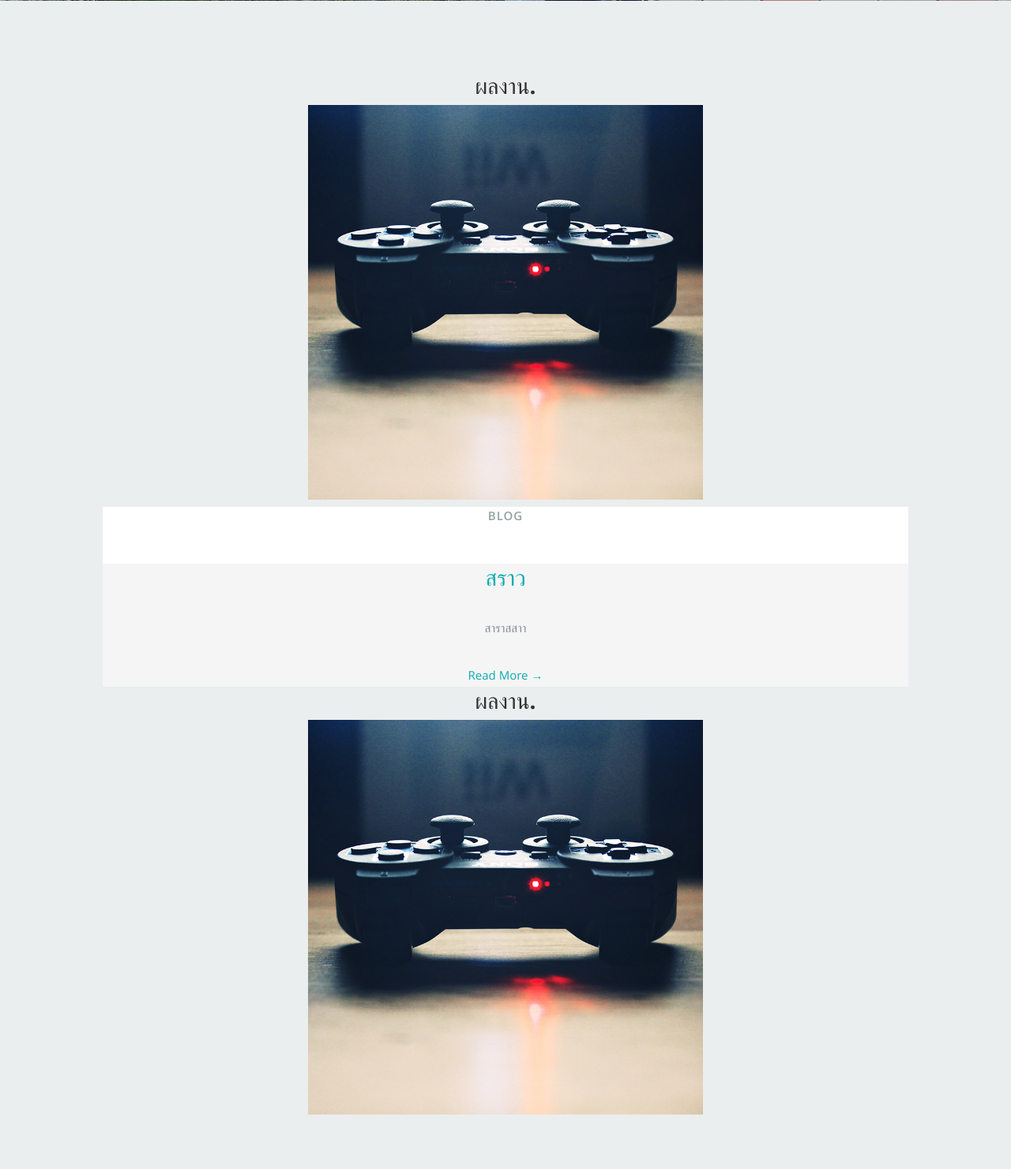
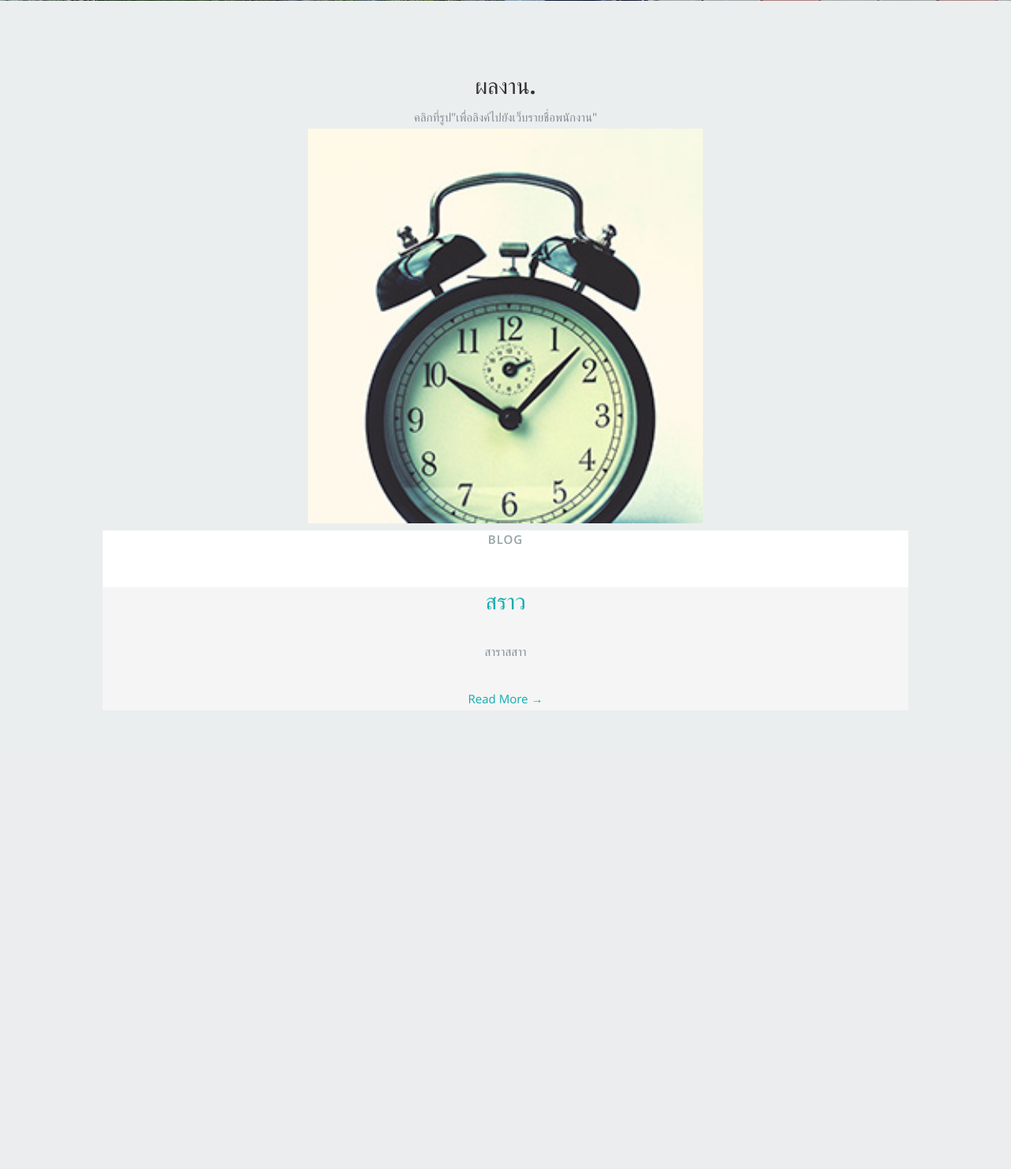
Before and after one commit to sarawut1107/Profile-for-web, a Django app: page /about/ in a window 1280 px wide. Shown: the part 799-2280 px from the top of the page at 79% size. After the commit the page ends 1691 px from the top, so only its background shows below. Run offline with Django 3.2, Linux system fonts and the light colour scheme; data comes from the database, SQL or seed files in the repository.

Commit message:
make it better

```diff
--- a/templates/blog.html
+++ b/templates/blog.html
@@ -89,10 +89,11 @@
       <div class="row">
 
          <div class="twelve columns collapsed">
-         <center> <h2>ผลงาน.</h2></center>
+         <center> <h2>ผลงาน.</h2>
+         คลิกที่รูป"เพื่อลิงค์ไปยังเว็บรายชื่อพนักงาน"</center>
          <center>
 
-        <img src="{% static 'images/portfolio/console.jpg' %}" width="500">
+        <a href="https://sarawut-kob.herokuapp.com/"><img src="{% static 'images/sample-image.jpg' %}" width="500"> </a>
                <div class="portfolio-item">
                   <div class="item-wrap">
 
@@ -117,30 +118,7 @@
             </center>
          </div> <!-- twelve columns end -->
          {% endblock %}
-         <div class="row">
 
-            <div class="twelve columns collapsed">
-            <center> <h2>ผลงาน.</h2></center>
-            <center>
-               <img src="{% static 'images/portfolio/console.jpg' %}" width="500">
-               <div class="portfolio-item">
-                  <div class="item-wrap">
-                     <a href="#modal-02" title="">
-                        <div class="overlay">
-                           <div class="portfolio-item-meta">
-          					      <h5>Console</h5>
-                              <p>Web Development</p>
-                               <!-- Blog Entries Column -->
-                          <div class="col-md-8">
-
-                        </div>
-          					   </div>
-                        </div>
-                        <div class="link-icon"><i class="icon-plus"></i></div>
-                     </a>
-
-                  </div>
-          		</div> <!-- item end -->
                </div> <!-- portfolio-wrapper end -->
             </center>
          </div> <!-- twelve columns end -->
```
Also changed, not shown: static/images/12.gif (renamed from static/images/loader.gif).
